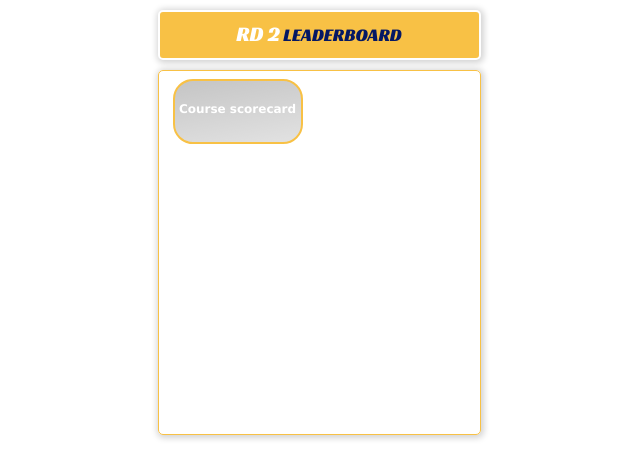
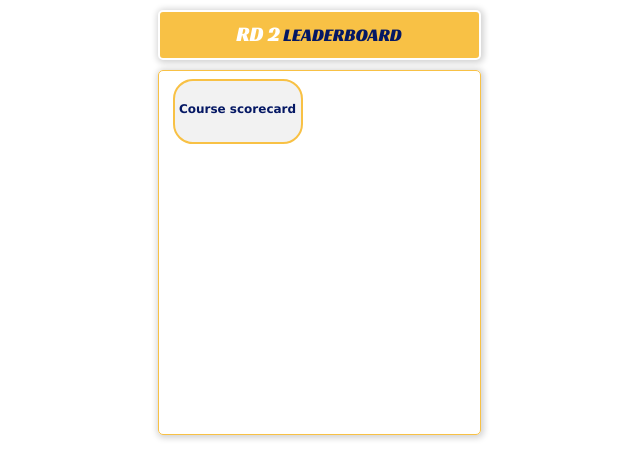
Before and after one commit to dmhburke/golfapp1devGIT, a Django app: page /login/round2/ in a window 1280 px wide. Shown: the part 110-585 px from the top of the page, without its empty margins (321-961 px from the left). Run offline with Django 3.2, Linux system fonts and the light colour scheme; data that the repository does not hold is empty; grey boxes are pictures that could not be loaded.

Commit message:
adding white

```diff
--- a/catalog/static/css/styles.css
+++ b/catalog/static/css/styles.css
@@ -683,14 +683,13 @@
   line-height: 57px;
   float: left;
   font-weight: bold;
-  color: white;
 }
 
 #rd1ScorecardLink {
   background-image:
     linear-gradient(170deg,
-      rgba(255, 255, 255, 0.4),
-      rgba(255, 255, 255, 0.7)),
+      rgba(255, 255, 255, 0.9),
+      rgba(255, 255, 255, 0.9)),
     url(https://golfadvisor.brightspotcdn.com/dims4/default/de6b22e/2147483647/strip/true/crop/604x390+0+32/resize/930x600!/quality/90/?url=https%3A%2F%2Fgolfadvisor.brightspotcdn.com%2F36%2F6c%2F381b3339e6a7b4787433bd51d2c7%2F61623.jpg);
   background-position: 50% 50%;
   background-size: cover;
@@ -699,8 +698,8 @@
 #rd2ScorecardLink {
   background-image:
     linear-gradient(170deg,
-    rgba(255, 255, 255, 0.4),
-    rgba(255, 255, 255, 0.7)),
+      rgba(255, 255, 255, 0.9),
+      rgba(255, 255, 255, 0.9)),,
     url(https://media.golfdigest.com/photos/5856c2cf2991c6d81317ebd3/master/w_768/2017-93-Crooked-Stick-GC-hole-11.jpg);
   background-position: 50% 50%;
   background-size: cover;
@@ -709,8 +708,8 @@
 #rd3ScorecardLink {
   background-image:
     linear-gradient(170deg,
-      rgba(255, 255, 255, 0.4),
-      rgba(255, 255, 255, 0.7)),
+      rgba(255, 255, 255, 0.9),
+      rgba(255, 255, 255, 0.9)),
     url(https://www.rejournals.com/rejournals/media/RE-archives/Prairie-View-Golf-Club-0293.jpg?maxsidesize=300);
   background-position: 50% 50%;
   background-size: cover;
--- a/catalog/templates/rd2HoleList.html
+++ b/catalog/templates/rd2HoleList.html
@@ -32,7 +32,7 @@
     {% endif %}
 
     <a href="https://www.crookedstick.org/Crooked-Stick-Course-Tour.aspx" target="_blank">
-    <div class="ScorecardLink" id="rd2ScorecardLink">Course scorecard</div></a>
+    <div class="ScorecardLink blueText" id="rd2ScorecardLink">Course scorecard</div></a>
 
 
 
--- a/catalog/templates/rd3HoleList.html
+++ b/catalog/templates/rd3HoleList.html
@@ -32,7 +32,7 @@
     {% endif %}
 
     <a href="http://www.prairieviewgolf.com/course/scorecard/" target="_blank">
-    <div class="ScorecardLink" id="rd3ScorecardLink">Course scorecard</div></a>
+    <div class="ScorecardLink blueText" id="rd3ScorecardLink">Course scorecard</div></a>
 
     </div>
 {% endblock %}
```
